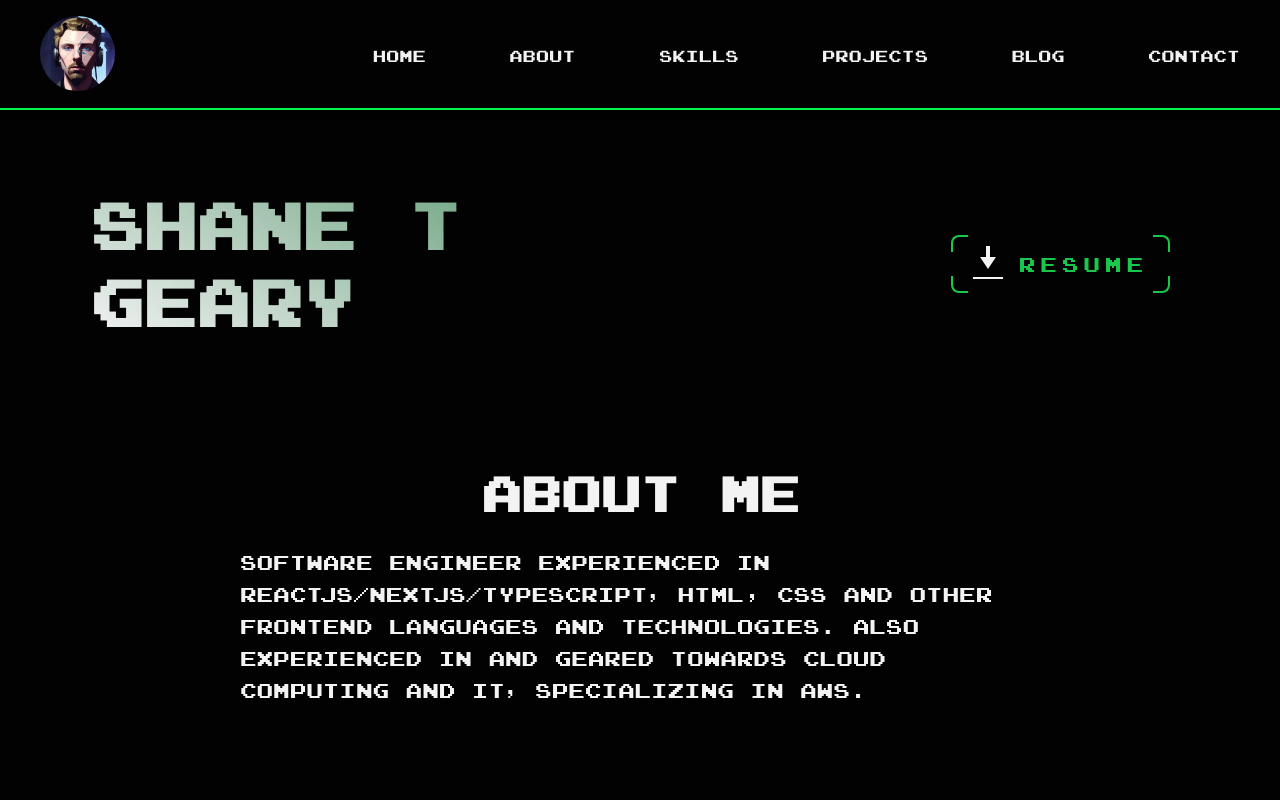
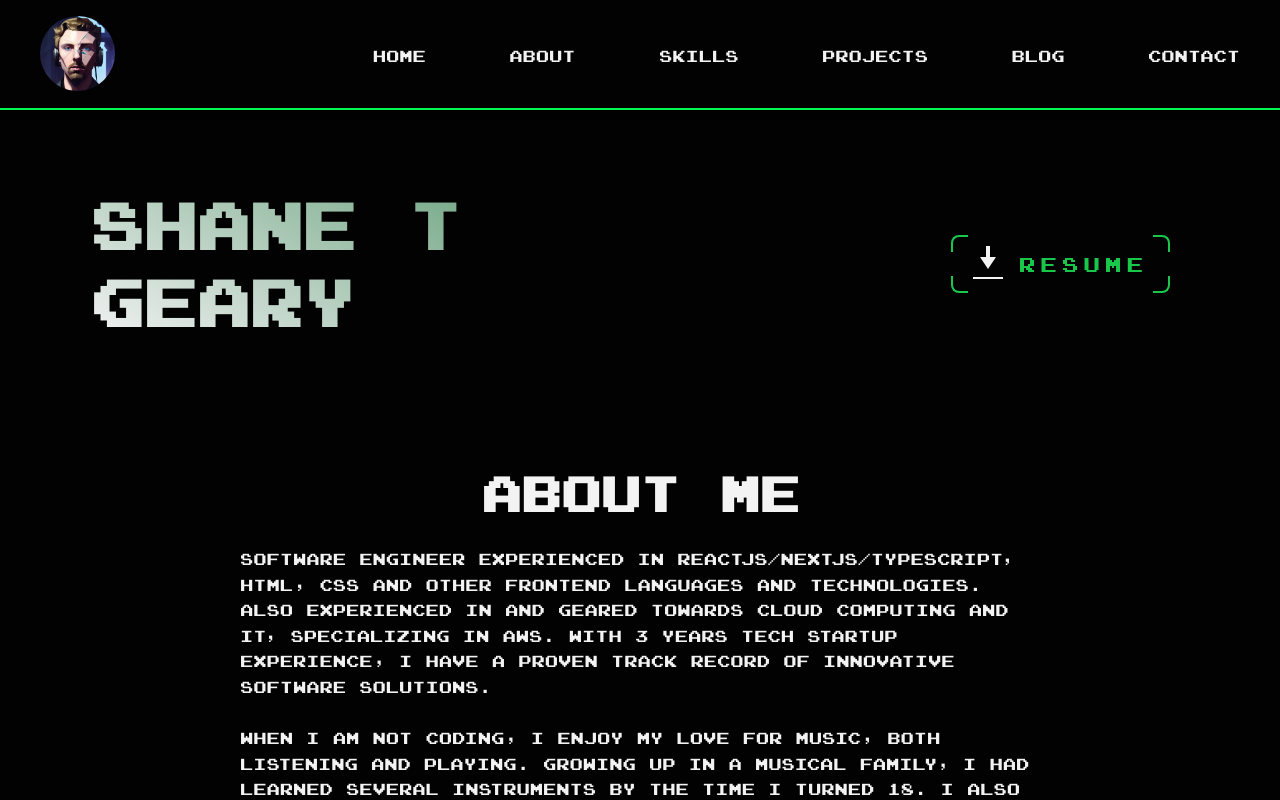
Before and after one commit to Shane-Geary/shane-geary-portfolio, a Next.js app: page / in a window 1280 px wide. Shown: the top 800 px of the page. Built offline with nearby package versions, Linux system fonts and the light colour scheme.

Commit message:
Added content and adjusted styles

```diff
--- a/src/app/components/about-me/about-me.jsx
+++ b/src/app/components/about-me/about-me.jsx
@@ -7,7 +7,21 @@ export const AboutMe = () => {
 			<div className={styles['aboutMeText']}>
 				Software Engineer experienced in ReactJS/NextJS/Typescript, HTML, CSS
 				and other frontend languages and technologies. Also experienced in and
-				geared towards cloud computing and IT, specializing in AWS.
+				geared towards cloud computing and IT, specializing in AWS. With 3 years
+				tech startup experience, I have a proven track record of innovative
+				software solutions.
+				<br />
+				<br />
+				When I am not coding, I enjoy my love for music, both listening and
+				playing. Growing up in a musical family, I had learned several
+				instruments by the time I turned 18. I also found a love for electonic
+				music production and sound design. Which crosses over nicely into my
+				love for tech. An interesting fact about me, during my younder adult
+				years, I found an interest and affinity for a sub-culture art called
+				"Gloving". This art form is a dance style that uses LED gloves to create
+				visual effects to music. I have performed at many music events and
+				festivals in Colorado, both as a solo performer and as part of street
+				teams.
 			</div>
 		</div>
 	)
--- a/src/app/components/about-me/about-me.module.scss
+++ b/src/app/components/about-me/about-me.module.scss
@@ -21,16 +21,16 @@
 }
 
 .aboutMeText {
-	font-size: 1.25rem;
+	font-size: 1rem;
 	line-height: 1.6;
 	max-width: 800px;
 	margin: 0 auto;
 
 	@media (max-width: 768px) {
-		font-size: 1.125rem;
+		font-size: 1rem;
 	}
 
 	@media (max-width: 480px) {
-		font-size: 1rem;
+		font-size: 0.8rem;
 	}
 }
--- a/src/app/components/home-page/home-page.module.scss
+++ b/src/app/components/home-page/home-page.module.scss
@@ -7,7 +7,7 @@
 	width: 100%;
 	max-width: var(--max-width);
 	margin: 0 auto;
-	padding: 4rem 0;
+	padding: 2rem 0;
 	color: var(--header-white);
 	height: 50vh;
 	position: relative;
```
